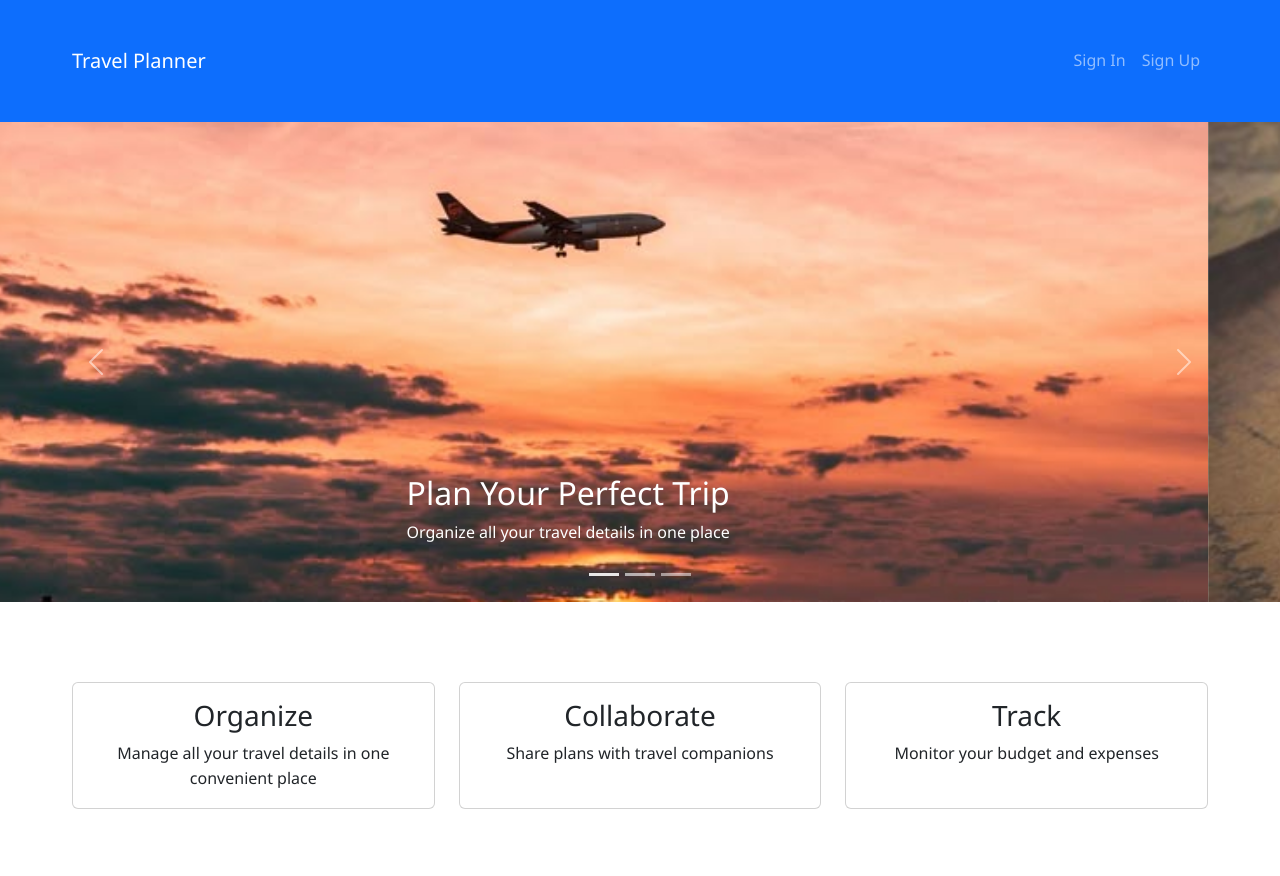
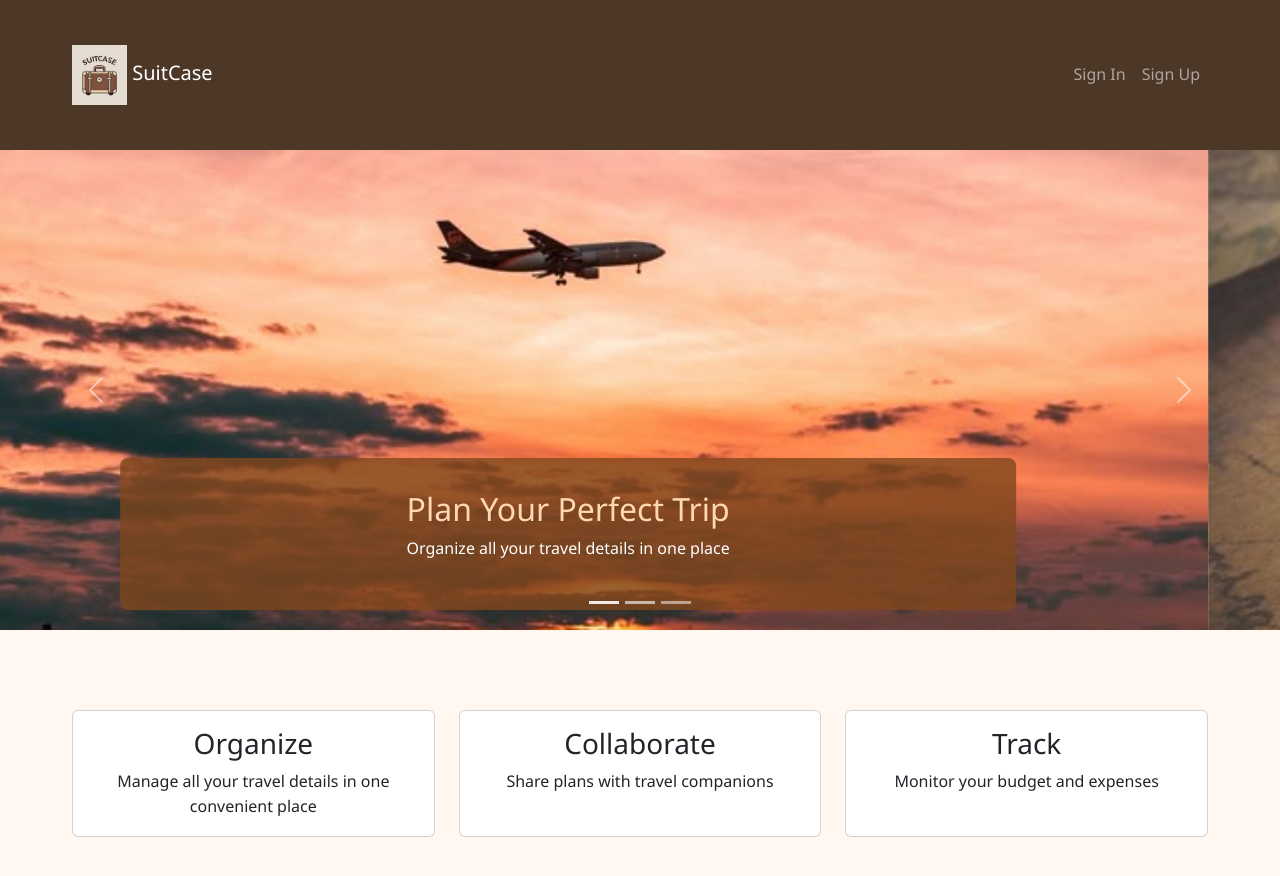
Before and after one commit to PhiLouGii/travel-planner, a plain HTML site: page frontend/index.html in a window 1280 px wide. Drawn offline with nearby package versions, Linux system fonts and the light colour scheme.

Commit message:
bootstrap

```diff
--- a/frontend/index.html
+++ b/frontend/index.html
@@ -13,7 +13,7 @@
     <!-- Navigation -->
     <nav class="navbar navbar-expand-lg navbar-dark bg-primary">
         <div class="container">
-            <a class="navbar-brand" href="#">Travel Planner</a>
+            <a class="navbar-brand" href="#"><img class="logo" src="../frontend/assets/images/logo.png"> SuitCase</a>
             <button class="navbar-toggler" type="button" data-bs-toggle="collapse" data-bs-target="#navbarNav">
                 <span class="navbar-toggler-icon"></span>
             </button>
--- a/frontend/styles.css
+++ b/frontend/styles.css
@@ -1,19 +1,52 @@
 :root {
-    --primary-color: #50452c;
-    --secondary-color: #ad7220;
-    --background-color: #ffffff;
-    --text-color: #333333;
-    --card-bg: #f8f9fa;
+    --primary-color: #ff6b35;
+    --secondary-color: #d45d29;
+    --accent-color: #4d3828;
+    --background-color: #fff7f0;
+    --text-color: #2d1a12;
+    --card-bg: #ffffff;
     --transition-time: 0.3s;
     --base-font-size: 16px;
 }
 
 [data-theme="dark"] {
-    --background-color: #1a1a1a;
-    --text-color: #f8f9fa;
-    --card-bg: #2c2c2c;
-    --primary-color: #3498db;
+    --background-color: #2d1a2d;
+    --text-color: #ffe4c4;
+    --card-bg: #3e2723;
+    --primary-color: #d45d29;
+    --secondary-color: #ff6b35;
 }
+
+/* Bootstrap overrides */
+.bg-primary {
+    background-color: var(--primary-color) !important;
+}
+
+.btn-primary {
+    background-color: var(--primary-color);
+    border-color: var(--primary-color);
+}
+
+.btn-primary:hover {
+    background-color: var(--secondary-color);
+    border-color: var(--secondary-color);
+}
+
+.navbar-dark {
+    background-color: var(--accent-color) !important;
+}
+
+/* Carousel customizations */
+.carousel-caption {
+    background: rgba(128, 71, 28, 0.8); /* Warm brown overlay */
+    padding: 2rem;
+    border-radius: 8px;
+}
+
+.carousel-caption h2 {
+    color: #ffd8b1;
+}
+
 
 * {
     box-sizing: border-box;
@@ -167,3 +200,37 @@ body {
 .card:hover {
     transform: translateY(-5px);
 }
+
+.logo {
+    width: 55px;
+    height: 60px;
+}
+
+/* Form elements */
+.form-control:focus {
+    border-color: var(--primary-color);
+    box-shadow: 0 0 0 0.25rem rgba(255, 107, 53, 0.25);
+}
+
+/* Link colors */
+a {
+    color: var(--primary-color);
+}
+
+a:hover {
+    color: var(--secondary-color);
+}
+
+.accessibility-btn {
+    background-color: var(--accent-color);
+    color: white;
+}
+
+.expenses-table th {
+    background-color: var(--accent-color);
+}
+
+.info-card {
+    background-color: var(--card-bg);
+    border: 1px solid rgba(128, 71, 28, 0.1);
+}
```
Also changed, not shown: frontend/assets/images/logo.png (added).
